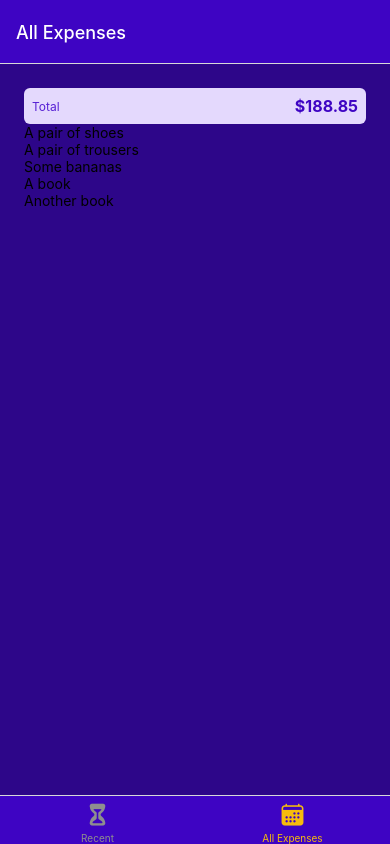
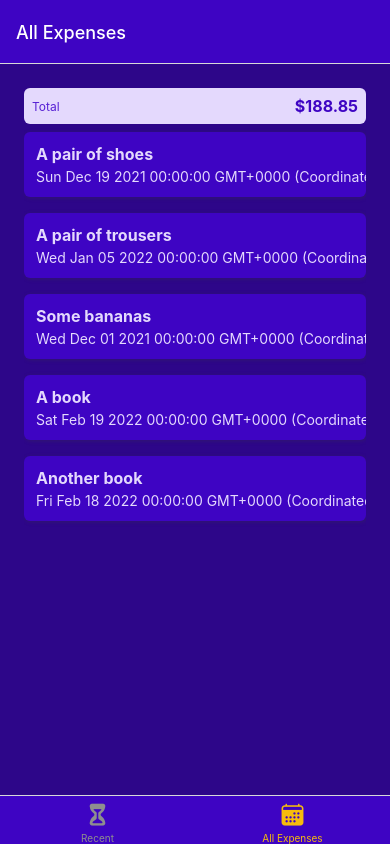
Before and after one commit to zhankaam/react-native-course, a React Native app: screen /AllExpenses in a window 390 px wide. Built offline with nearby package versions, Linux system fonts and the light colour scheme.

Commit message:
010: working on expense list items

```diff
--- /dev/null
+++ b/components/ExpenseItem.tsx
@@ -0,0 +1,62 @@
+import React, {FC} from 'react';
+import {Pressable, StyleSheet, Text, View} from 'react-native';
+import {GlobalStyles} from '../constants/styles';
+
+type PropsType = {
+  description: string;
+  amount: number;
+  date: Date;
+};
+
+export const ExpenseItem: FC<PropsType> = ({description, amount, date}) => {
+  return (
+    <Pressable>
+      <View style={styles.expenseItem}>
+        <View>
+          <Text style={[styles.textBase, styles.description]}>
+            {description}
+          </Text>
+          <Text style={styles.textBase}>{date.toString()}</Text>
+        </View>
+        <View style={styles.amountContainer}>
+          <Text style={styles.amount}>{amount}</Text>
+        </View>
+      </View>
+    </Pressable>
+  );
+};
+
+const styles = StyleSheet.create({
+  expenseItem: {
+    padding: 12,
+    marginVertical: 8,
+    backgroundColor: GlobalStyles.colors.primary500,
+    flexDirection: 'row',
+    justifyContent: 'space-between',
+    borderRadius: 6,
+    elevation: 3,
+    shadowColor: GlobalStyles.colors.gray500,
+    shadowRadius: 4,
+    shadowOffset: {width: 1, height: 1},
+    shadowOpacity: 0.4,
+  },
+  textBase: {
+    color: GlobalStyles.colors.primary50,
+  },
+  description: {
+    fontSize: 16,
+    marginBottom: 4,
+    fontWeight: 'bold',
+  },
+  amountContainer: {
+    paddingHorizontal: 12,
+    paddingVertical: 4,
+    backgroundColor: 'white',
+    justifyContent: 'center',
+    borderRadius: 4,
+  },
+  amount: {
+    color: GlobalStyles.colors.primary500,
+    fontWeight: 'bold',
+  },
+});
--- a/components/ExpensesList.tsx
+++ b/components/ExpensesList.tsx
@@ -1,9 +1,10 @@
-import {FlatList, Text} from 'react-native';
+import {FlatList} from 'react-native';
 import React from 'react';
 import {ExpenseDataType} from './ExpensesOutput';
+import {ExpenseItem} from './ExpenseItem';
 
 function renderExpenseItem(itemData: {item: ExpenseDataType}) {
-  return <Text>{itemData.item.description}</Text>;
+  return <ExpenseItem {...itemData.item} />;
 }
 
 type PropsType = {
```
